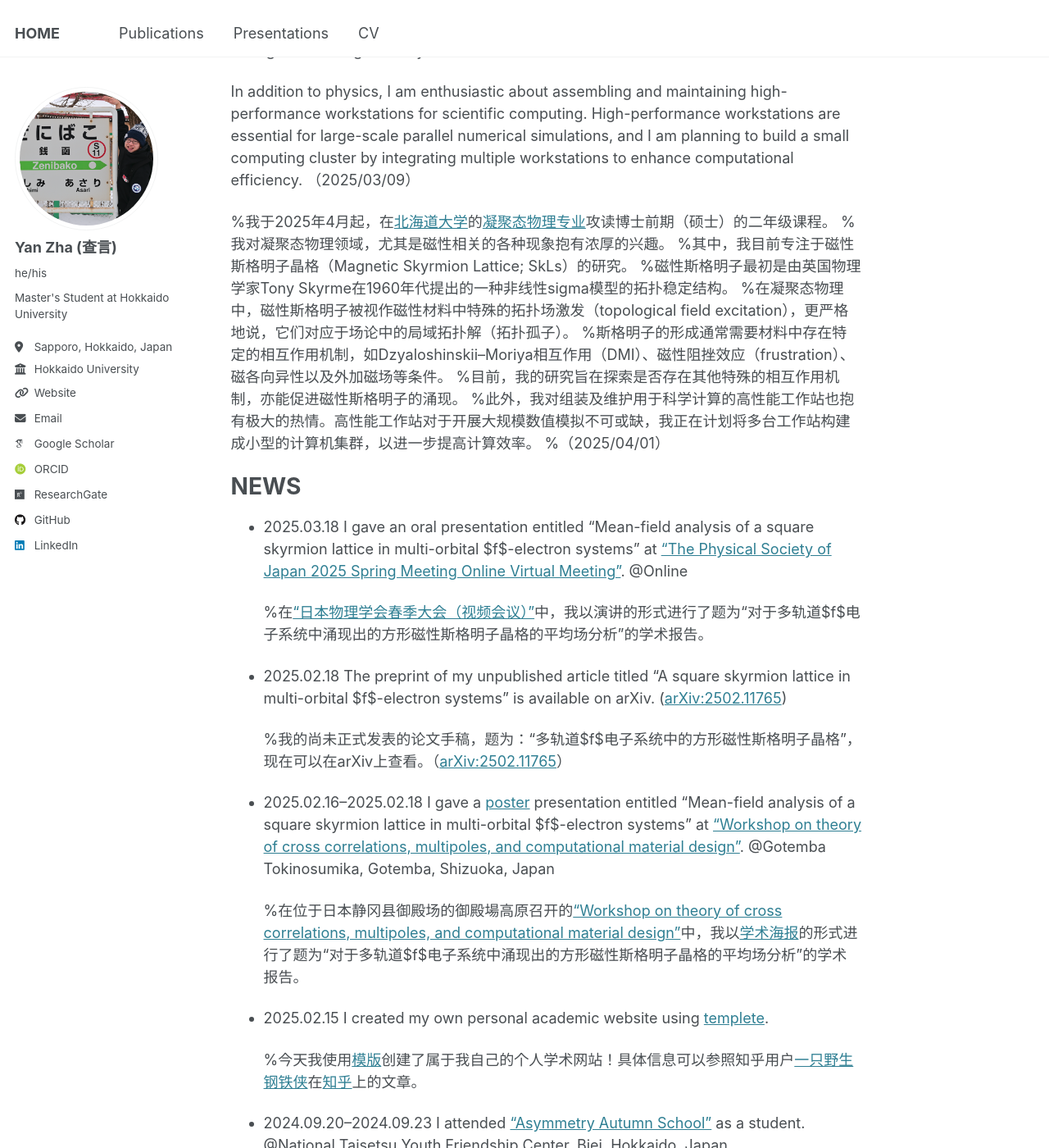
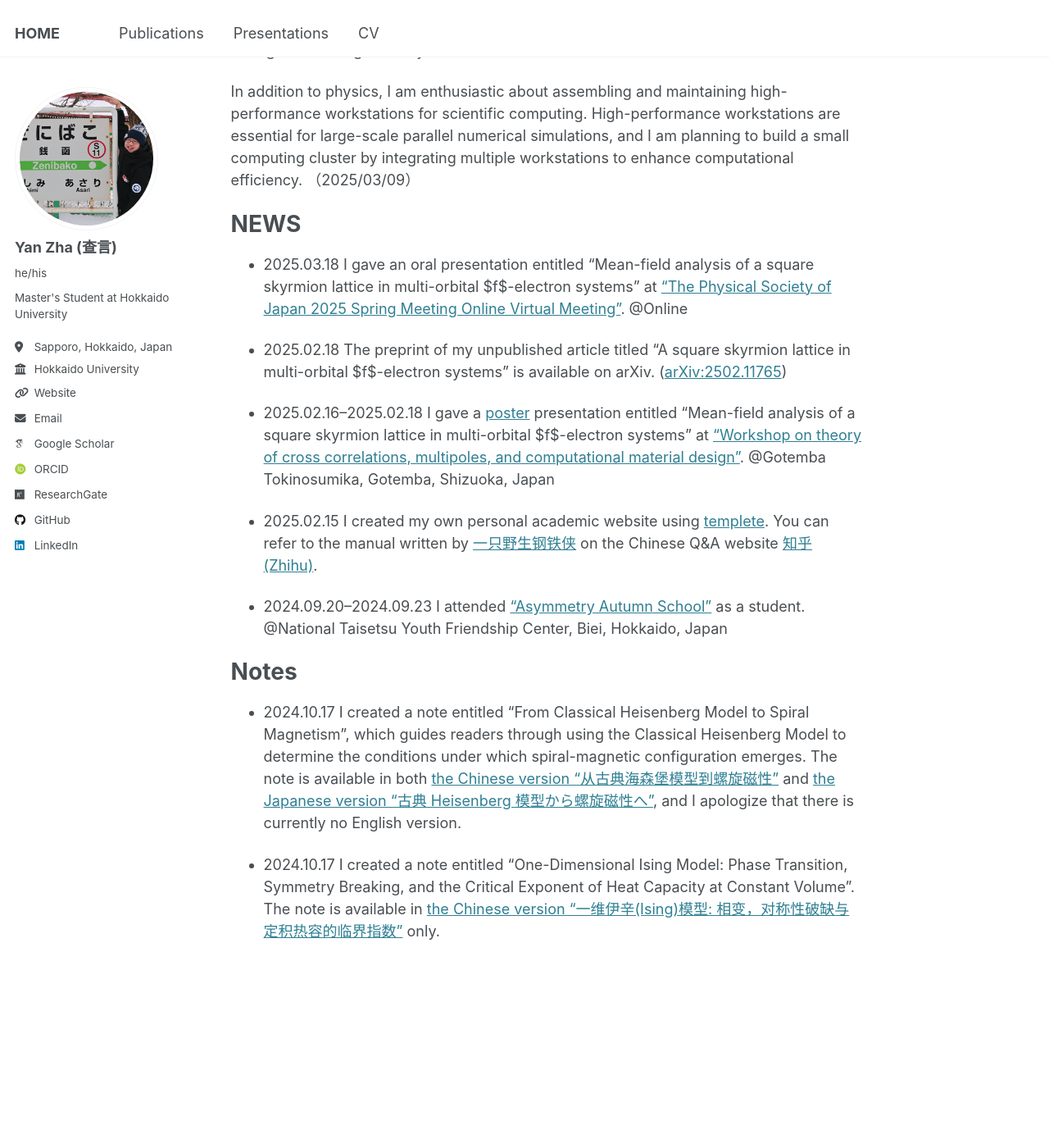
Before and after one commit to yzhacn/yzhacn.github.io, a Jekyll site: the page built from _pages/about.md, in a window 1280 px wide and 1400 px high, scrolled down 498 px. Shown: the whole window at 82% size. Built offline with Jekyll 4.4.1, drawn with Linux system fonts in a browser that asks for light colours; some web fonts are replaced; some of the changed text lies outside the part shown.

Commit message:
Update about.md

```diff
--- a/_pages/about.md
+++ b/_pages/about.md
@@ -20,48 +20,22 @@ In addition to physics, I am enthusiastic about assembling and maintaining high-
 High-performance workstations are essential for large-scale parallel numerical simulations, and I am planning to build a small computing cluster by integrating multiple workstations to enhance computational efficiency.
 （2025/03/09）
 
-%我于2025年4月起，在[北海道大学](https://www.hokudai.ac.jp/)的[凝聚态物理专业](https://www2.sci.hokudai.ac.jp/gs/dcmp)攻读博士前期（硕士）的二年级课程。
-%我对凝聚态物理领域，尤其是磁性相关的各种现象抱有浓厚的兴趣。
-%其中，我目前专注于磁性斯格明子晶格（Magnetic Skyrmion Lattice; SkLs）的研究。
-%磁性斯格明子最初是由英国物理学家Tony Skyrme在1960年代提出的一种非线性sigma模型的拓扑稳定结构。
-%在凝聚态物理中，磁性斯格明子被视作磁性材料中特殊的拓扑场激发（topological field excitation），更严格地说，它们对应于场论中的局域拓扑解（拓扑孤子）。
-%斯格明子的形成通常需要材料中存在特定的相互作用机制，如Dzyaloshinskii–Moriya相互作用（DMI）、磁性阻挫效应（frustration）、磁各向异性以及外加磁场等条件。
-%目前，我的研究旨在探索是否存在其他特殊的相互作用机制，亦能促进磁性斯格明子的涌现。
-%此外，我对组装及维护用于科学计算的高性能工作站也抱有极大的热情。高性能工作站对于开展大规模数值模拟不可或缺，我正在计划将多台工作站构建成小型的计算机集群，以进一步提高计算效率。
-%（2025/04/01）
-
-
 NEWS
 ======
 * 2025.03.18 I gave an oral presentation entitled "Mean-field analysis of a square skyrmion lattice in multi-orbital $f$-electron systems" at ["The Physical Society of Japan 2025 Spring Meeting Online Virtual Meeting"](https://www.jps.or.jp/english/meetings-and-awards/spring/spring-meeting.html). @Online
 
-  %在["日本物理学会春季大会（视频会议）"](https://www.jps.or.jp/english/meetings-and-awards/spring/spring-meeting.html)中，我以演讲的形式进行了题为“对于多轨道$f$电子系统中涌现出的方形磁性斯格明子晶格的平均场分析”的学术报告。
-
 * 2025.02.18 The preprint of my unpublished article titled "A square skyrmion lattice in multi-orbital $f$-electron systems" is available on arXiv. ([arXiv:2502.11765](https://arxiv.org/abs/2502.11765))
-
-  %我的尚未正式发表的论文手稿，题为：“多轨道$f$电子系统中的方形磁性斯格明子晶格”，现在可以在arXiv上查看。（[arXiv:2502.11765](https://arxiv.org/abs/2502.11765)）
 
 * 2025.02.16--2025.02.18 I gave a [poster](https://yzhacn.github.io/images/20250217_yzha_asymmetry.pdf) presentation entitled "Mean-field analysis of a square skyrmion lattice in multi-orbital $f$-electron systems" at ["Workshop on theory of cross correlations, multipoles, and
 computational material design"](https://asymmetry.hiroshima-u.ac.jp/event/2532). @Gotemba Tokinosumika, Gotemba, Shizuoka, Japan
 
-  %在位于日本静冈县御殿场的御殿場高原召开的["Workshop on theory of cross correlations, multipoles, and computational material design"](https://asymmetry.hiroshima-u.ac.jp/event/2532)中，我以[学术海报](https://yzhacn.github.io/images/20250217_yzha_asymmetry.pdf)的形式进行了题为“对于多轨道$f$电子系统中涌现出的方形磁性斯格明子晶格的平均场分析”的学术报告。
 
-* 2025.02.15 I created my own personal academic website using [templete](https://github.com/academicpages/academicpages.github.io).
-
-  %今天我使用[模版](https://github.com/academicpages/academicpages.github.io)创建了属于我自己的个人学术网站！具体信息可以参照知乎用户[一只野生钢铁侠](https://www.zhihu.com/people/91-53-41-34)在[知乎](https://zhuanlan.zhihu.com/p/711554540)上的文章。
+* 2025.02.15 I created my own personal academic website using [templete](https://github.com/academicpages/academicpages.github.io). You can refer to the manual written by [一只野生钢铁侠](https://www.zhihu.com/people/91-53-41-34) on the Chinese Q&A website [知乎 (Zhihu)](https://zhuanlan.zhihu.com/p/711554540).
 
 * 2024.09.20--2024.09.23 I attended ["Asymmetry Autumn School"](https://asymmetry.hiroshima-u.ac.jp/event/1097) as a student. @National Taisetsu Youth Friendship Center, Biei, Hokkaido, Japan
 
-  %我以学员的身份参加了在日本北海道中部美瑛町的国立大雪青少年交流之家召开的[”非平衡量子青年研究者秋季学校（アシンメトリ量子若手秋の学校）”](https://asymmetry.hiroshima-u.ac.jp/event/1097)。
-
 Notes
 ======
-* 2024.10.17 I created a note entitled "From Classical Heisenberg Model to Spiral Magnetism", which guides readers through using the Classical Heisenberg Model to determine the conditions under which spiral-magnetic configuration emerges. The note is available in both [the Chinese version](https://yzhacn.github.io/files/20241017_spiral.pdf) and [the Japanese version](https://yzhacn.github.io/files/20241017_spiral_ja.pdf), and I apologize that there is currently no English version.
+* 2024.10.17 I created a note entitled "From Classical Heisenberg Model to Spiral Magnetism", which guides readers through using the Classical Heisenberg Model to determine the conditions under which spiral-magnetic configuration emerges. The note is available in both [the Chinese version “从古典海森堡模型到螺旋磁性”](https://yzhacn.github.io/files/20241017_spiral.pdf) and [the Japanese version “古典 Heisenberg 模型から螺旋磁性へ”](https://yzhacn.github.io/files/20241017_spiral_ja.pdf), and I apologize that there is currently no English version.
 
-  我编写了一个note，题为“从古典海森堡模型到螺旋磁性”（日本語：『古典 Heisenberg 模型から螺旋磁性へ』）。
-  目的是让从事螺旋磁性研究的研究者更好地理解如何推导出螺旋磁性产生的条件。目前有[中文版](https://yzhacn.github.io/files/20241017_spiral.pdf)和[日本語版](https://yzhacn.github.io/files/20241017_spiral_ja.pdf)，很抱歉没有英文版。
-
-* 2024.10.17 I created a note entitled "One-Dimensional Ising Model: Phase Transition, Symmetry Breaking, and the Critical Exponent of Heat Capacity at Constant Volume". The note is available in [the Chinese version](https://yzhacn.github.io/files/20241017_ising.pdf) only.
-
-  我编写了一个note，题为“一维伊辛(Ising)模型: 相变，对称性破缺与定积热容的临界指数”。
-  目的是让统计力学的初学者更好地理解一维伊辛模型的性质。目前仅有[中文版本](https://yzhacn.github.io/files/20241017_ising.pdf)。
+* 2024.10.17 I created a note entitled "One-Dimensional Ising Model: Phase Transition, Symmetry Breaking, and the Critical Exponent of Heat Capacity at Constant Volume". The note is available in [the Chinese version “一维伊辛(Ising)模型: 相变，对称性破缺与定积热容的临界指数”](https://yzhacn.github.io/files/20241017_ising.pdf) only.
```
